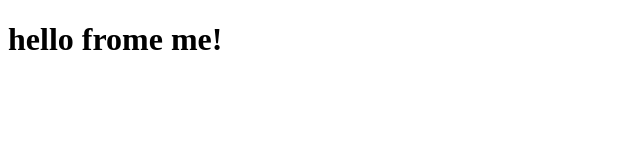
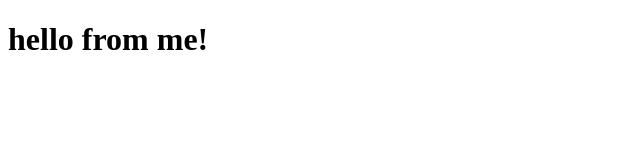
Before and after one commit to danielhaimo/danielhaimo.github.io, a plain HTML site: page index.html in a window 1280 px wide. Shown: the full height of the page, 0-640 px from the left. Drawn offline with Linux system fonts and the light colour scheme.

Commit message:
commit again

```diff
--- a/index.html
+++ b/index.html
@@ -7,6 +7,6 @@
     <title>Ik test site</title>
 </head>
 <body>
-   <h1>hello frome me!</h1>
+   <h1>hello from me!</h1>
 </body>
 </html>
```
